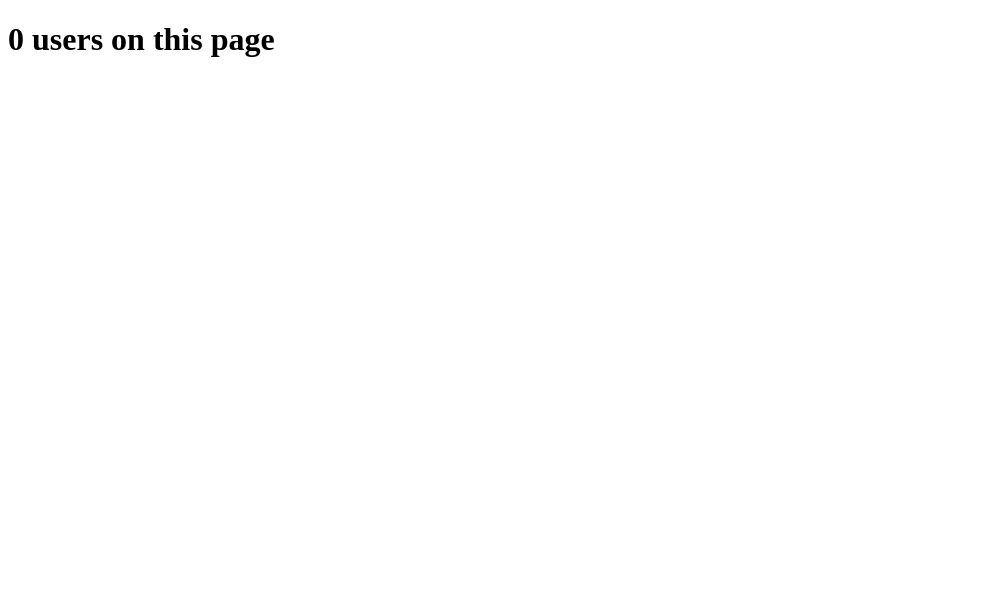
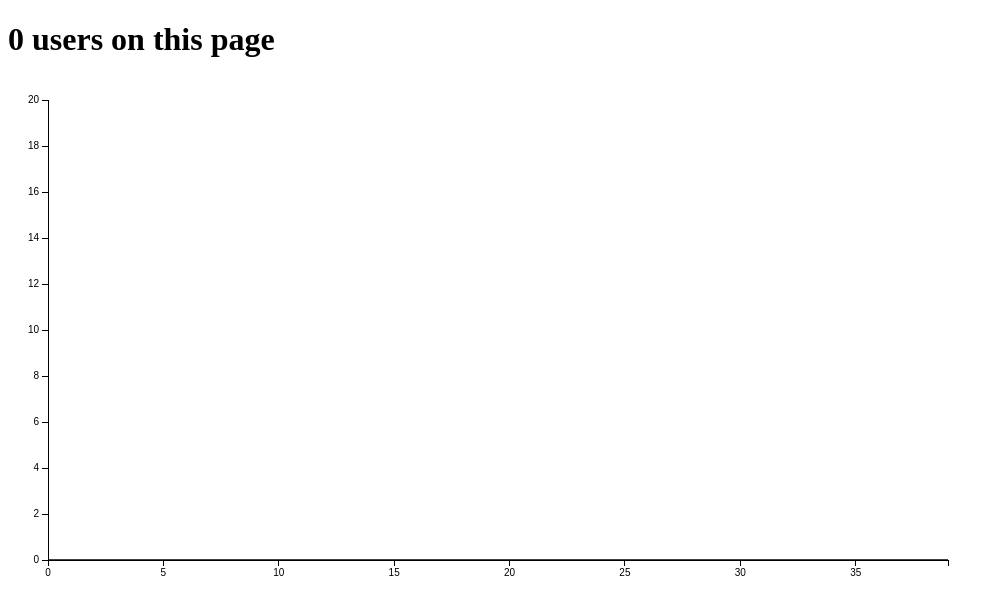
Before and after one commit to crabl/angular-node-websockets, a website: page public/index.html in a window 1280 px wide. Shown: the whole page, without its empty margins (0-1003 px from the left). Drawn offline with nearby package versions, Linux system fonts and the light colour scheme; some packages are replaced by stand-ins of ours; a script that the page names is missing.

Commit message:
Added path rendering code in D3 from Mike Bostock

```diff
--- a/bower.json
+++ b/bower.json
@@ -15,6 +15,7 @@
   ],
   "dependencies": {
     "angular": "~1.3.13",
-    "ng-websocket": "~0.2.1"
+    "ng-websocket": "~0.2.1",
+    "d3": "~3.5.5"
   }
 }
--- a/public/index.html
+++ b/public/index.html
@@ -2,31 +2,127 @@
 
 <html ng-app="WSDemo"  ng-controller="ActiveUsersController">
   <head>
-    <title>{{activeUsers}} user{{activeUsers === 1 ? '' : 's'}}</title>
+    <title>{{activeCount}} user{{activeCount === 1 ? '' : 's'}}</title>
   </head>
 
   <script src="/bower_components/angular/angular.js"></script>
   <script src="/bower_components/ng-websocket/ng-websocket.js"></script>
+  <script src="/bower_components/d3/d3.js"></script>
+
+  <style>
+
+svg {
+  font: 10px sans-serif;
+}
+
+.line {
+  fill: none;
+  stroke: #000;
+  stroke-width: 1.5px;
+}
+
+.axis path,
+.axis line {
+  fill: none;
+  stroke: #000;
+  shape-rendering: crispEdges;
+}
+
+</style>
 
   <body>
-    <h1>{{activeUsers}} user<span ng-hide="activeUsers === 1">s</span> on this page</h1>
+    <h1>{{activeCount}} user<span ng-hide="activeCount === 1">s</span> on this page</h1>
   </body>
 
   <script>
     var app = angular.module('WSDemo', ['ngWebsocket']);
 
     app.controller('ActiveUsersController', function ($scope, $websocket, $location, $window) {
-      $scope.activeUsers = 0;
+      $scope.activeCount = 0;
+      $scope.historicalCounts = [];
+
       var ws = $websocket.$new('ws://' + $location.host() + ':' + $location.port());
 
       ws.$on('$message', function (count) {
-        $scope.activeUsers = count;
+        $scope.activeCount = count;
         $scope.$apply();
       });
 
       $window.onbeforeunload = function (e) {
         ws.$close();
       };
+
+      // Update the graph
+      // Code below is adapted from: http://bost.ocks.org/mike/path/
+      var n = 40,
+          zero = function () { return 0; },
+          data = d3.range(n).map(zero);
+
+      var margin = {top: 20, right: 20, bottom: 20, left: 40},
+          width = 960 - margin.left - margin.right,
+          height = 500 - margin.top - margin.bottom;
+
+      var x = d3.scale.linear()
+          .domain([0, n - 1])
+          .range([0, width]);
+
+      var y = d3.scale.linear()
+          .domain([0, 20])
+          .range([height, 0]);
+
+      var line = d3.svg.line()
+          .x(function(d, i) { return x(i); })
+          .y(function(d, i) { return y(d); });
+
+      var svg = d3.select("body").append("svg")
+          .attr("width", width + margin.left + margin.right)
+          .attr("height", height + margin.top + margin.bottom)
+        .append("g")
+          .attr("transform", "translate(" + margin.left + "," + margin.top + ")");
+
+      svg.append("defs").append("clipPath")
+          .attr("id", "clip")
+        .append("rect")
+          .attr("width", width)
+          .attr("height", height);
+
+      svg.append("g")
+          .attr("class", "x axis")
+          .attr("transform", "translate(0," + y(0) + ")")
+          .call(d3.svg.axis().scale(x).orient("bottom"));
+
+      svg.append("g")
+          .attr("class", "y axis")
+          .call(d3.svg.axis().scale(y).orient("left"));
+
+      var path = svg.append("g")
+          .attr("clip-path", "url(#clip)")
+        .append("path")
+          .datum(data)
+          .attr("class", "line")
+          .attr("d", line);
+
+      tick();
+
+      function tick() {
+
+        // push a new data point onto the back
+        data.push($scope.activeCount);
+
+        // redraw the line, and slide it to the left
+        path
+            .attr("d", line)
+            .attr("transform", null)
+          .transition()
+            .duration(1000)
+            .ease("linear")
+            .attr("transform", "translate(" + x(-1) + ",0)")
+            .each("end", tick);
+
+        // pop the old data point off the front
+        data.shift();
+
+      }
     });
   </script>
 </html>
```
